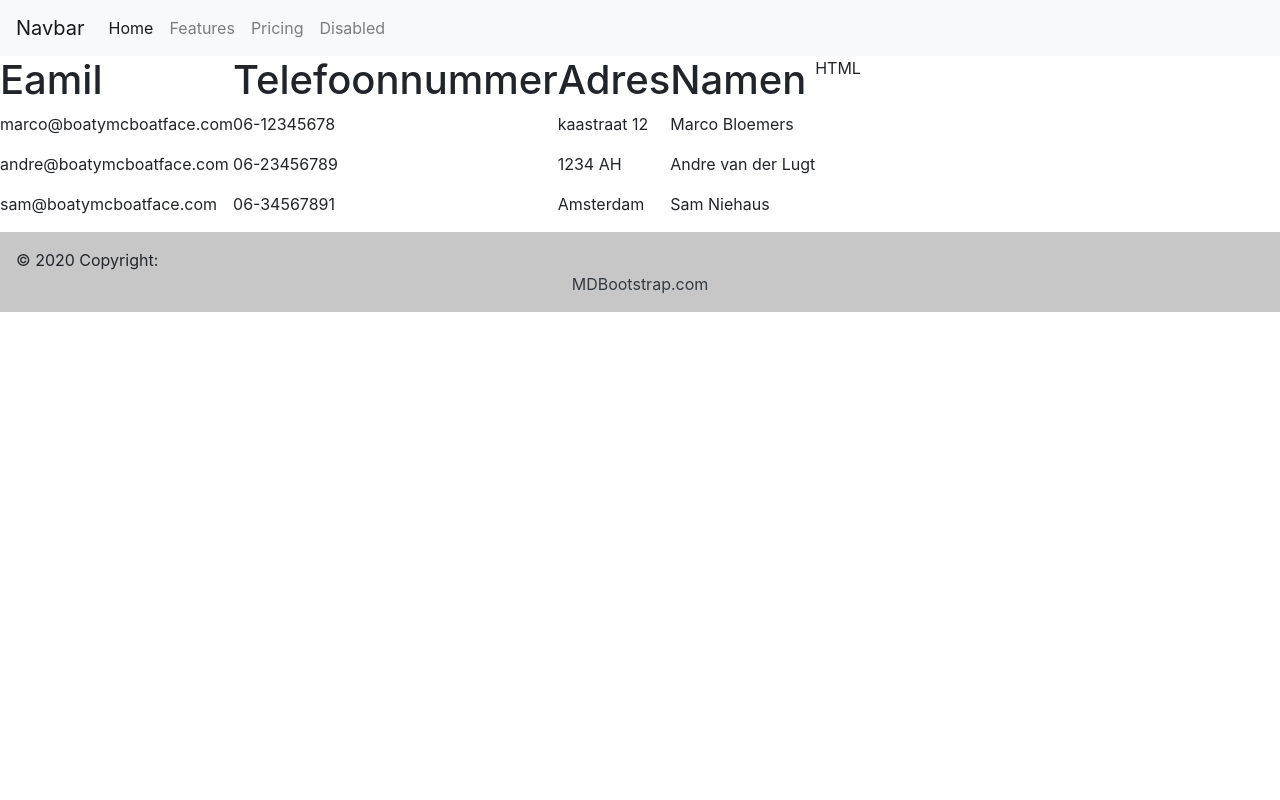
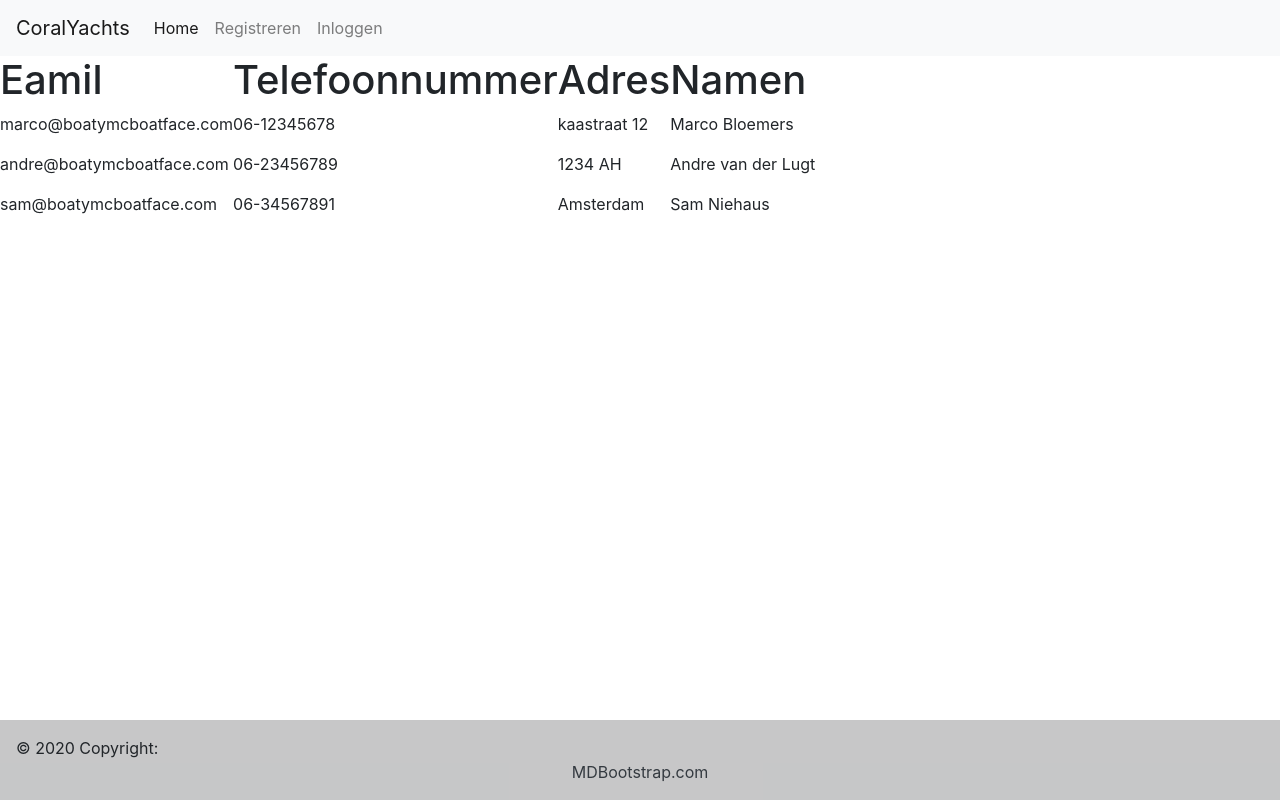
Before and after one commit to andre7455/BootymcBootface, a PHP site: page /contact.php in a window 1280 px wide. Run offline with PHP 8.4, Linux system fonts and the light colour scheme.

Commit message:
footer op de bodem

```diff
--- /dev/null
+++ b/css/Main.css
@@ -0,0 +1,5 @@
+#footer {
+    position: absolute;
+    bottom: 0;
+    width: 100%;
+  }
--- a/includes/footer.php
+++ b/includes/footer.php
@@ -1,6 +1,4 @@
-HTML
-
-<footer class="bg-light text-center text-lg-start">
+<footer class="bg-light text-center text-lg-start" id="footer">
 <!-- Copyright -->
 <div class="text-center p-3" style="background-color: rgba(0, 0, 0, 0.2)">
 © 2020 Copyright:
--- a/includes/header.php
+++ b/includes/header.php
@@ -3,19 +3,19 @@
   <head lang="nl_nNL">
     <meta charset="utf-8">
     <link rel="stylesheet" href="https://stackpath.bootstrapcdn.com/bootstrap/4.3.1/css/bootstrap.min.css" integrity="sha384-ggOyR0iXCbMQv3Xipma34MD+dH/1fQ784/j6cY/iJTQUOhcWr7x9JvoRxT2MZw1T" crossorigin="anonymous">
+    <link rel="stylesheet" href="css/Main.css">
   </head>
   <body>
     <nav class="navbar navbar-expand-lg navbar-light bg-light">
-      <a class="navbar-brand" href="#">Navbar</a>
+      <a class="navbar-brand" href="index.php">CoralYachts</a>
       <button class="navbar-toggler" type="button" data-toggle="collapse" data-target="#navbarNavAltMarkup" aria-controls="navbarNavAltMarkup" aria-expanded="false" aria-label="Toggle navigation">
         <span class="navbar-toggler-icon"></span>
       </button>
       <div class="collapse navbar-collapse" id="navbarNavAltMarkup">
         <div class="navbar-nav">
-          <a class="nav-item nav-link active" href="#">Home <span class="sr-only">(current)</span></a>
-          <a class="nav-item nav-link" href="#">Features</a>
-          <a class="nav-item nav-link" href="#">Pricing</a>
-          <a class="nav-item nav-link" href="testpagina.php">Disabled</a>
+          <a class="nav-item nav-link active" href="index.php">Home <span class="sr-only">(current)</span></a>
+          <a class="nav-item nav-link" href="#">Registreren</a>
+          <a class="nav-item nav-link" href="#">Inloggen</a>
           <a class="nav">
         </div>
       </div>
```
